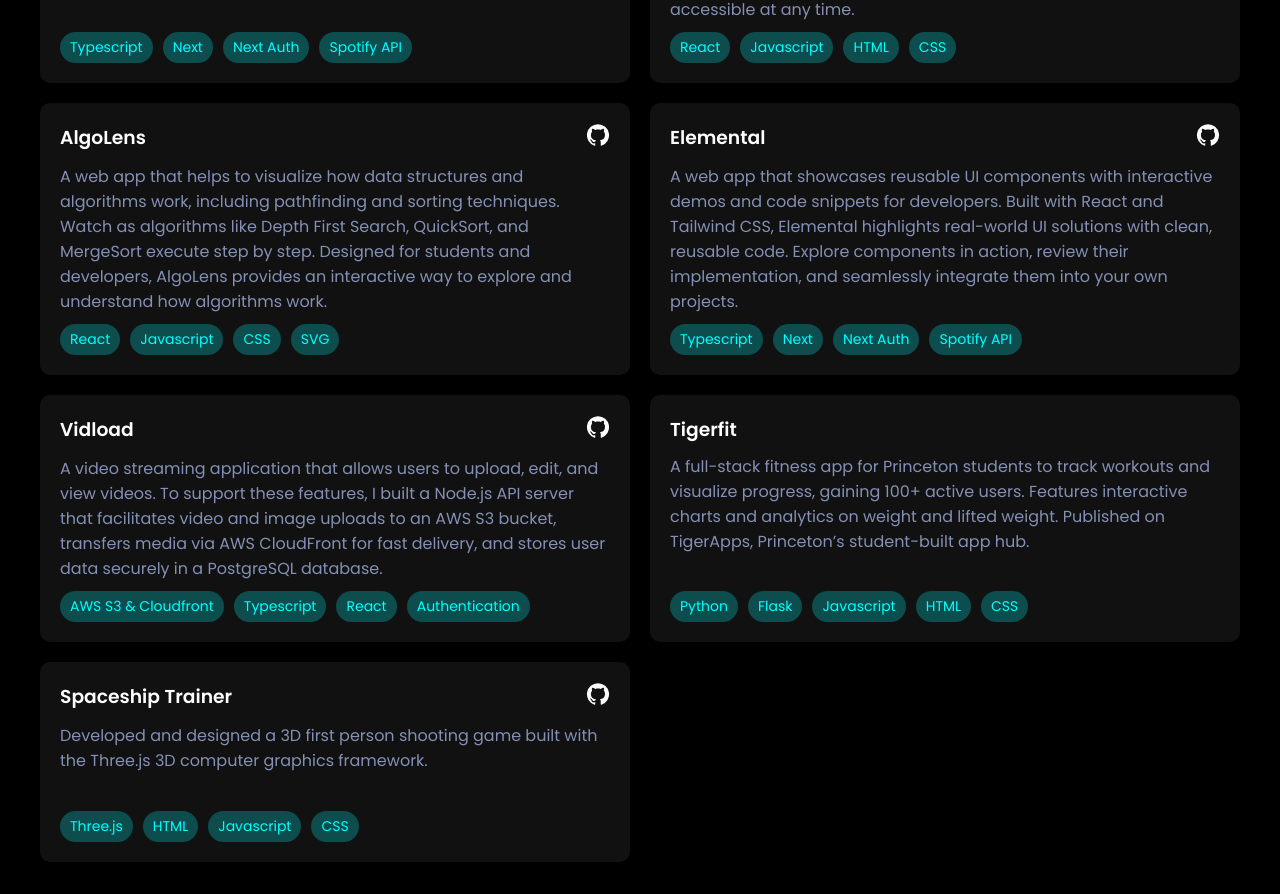
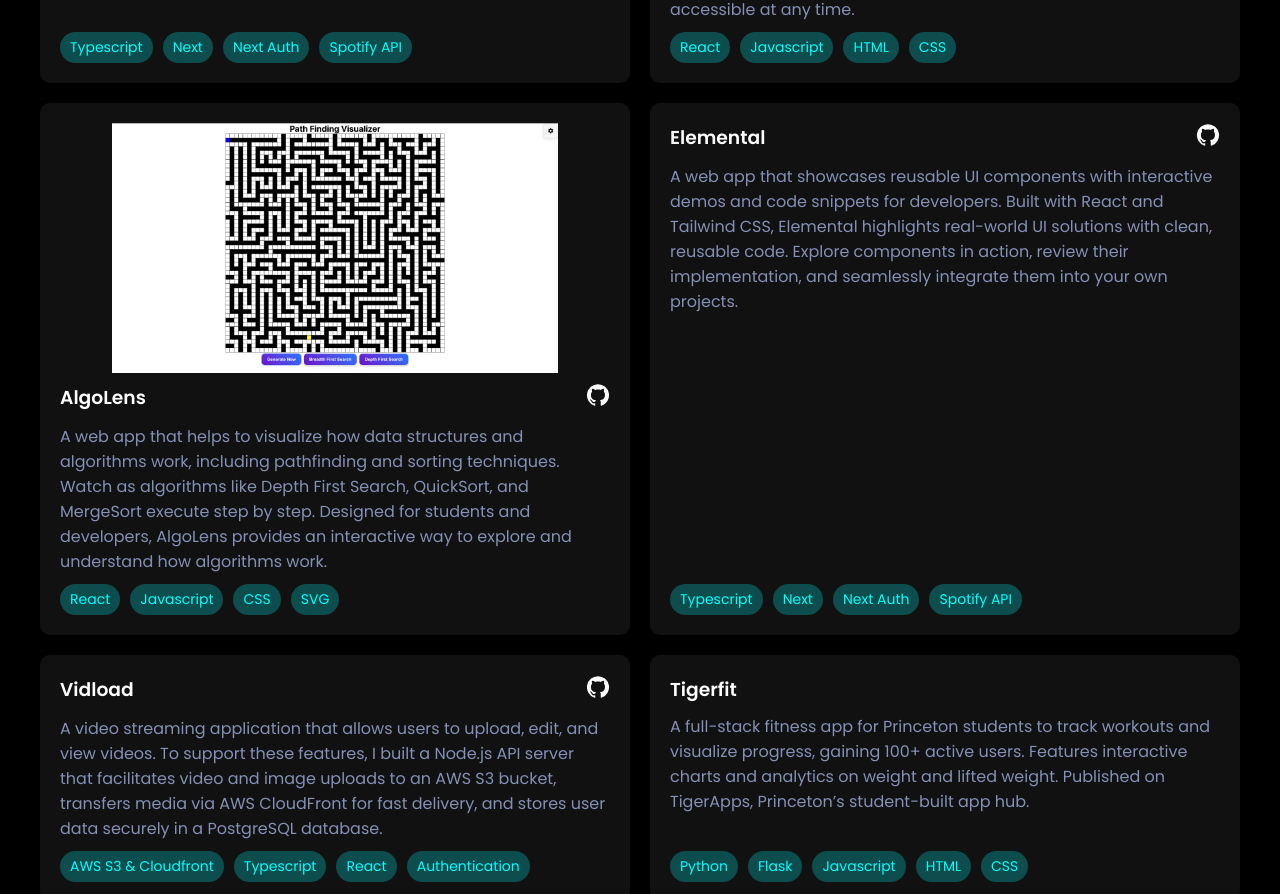
Before and after one commit to kevincas01/portfolio, a React (Create React App) app: page / in a window 1280 px wide. Shown: the part 2879-3773 px from the top of the page. Built offline with nearby package versions, Linux system fonts and the light colour scheme; the HTML template or start-up script is replaced by a standard one.

Commit message:
algolens project image

```diff
--- a/src/Components/Projects.js
+++ b/src/Components/Projects.js
@@ -22,6 +22,7 @@
       title: "AlgoLens",
       description: `A web app that helps to visualize how data structures and algorithms work, including pathfinding and sorting techniques. Watch as algorithms like Depth First Search, QuickSort, and MergeSort execute step by step. Designed for students and developers, AlgoLens provides an interactive way to explore and understand how algorithms work.`,
       skills: ["React", "Javascript", "CSS", "SVG"],
+      imagePath: "/projects/algolens1.png",
       githubLink: "https://github.com/kevincas01/AlgoLens",
     },
     {
```
Also changed, not shown: public/projects/algolens1.png (added).
